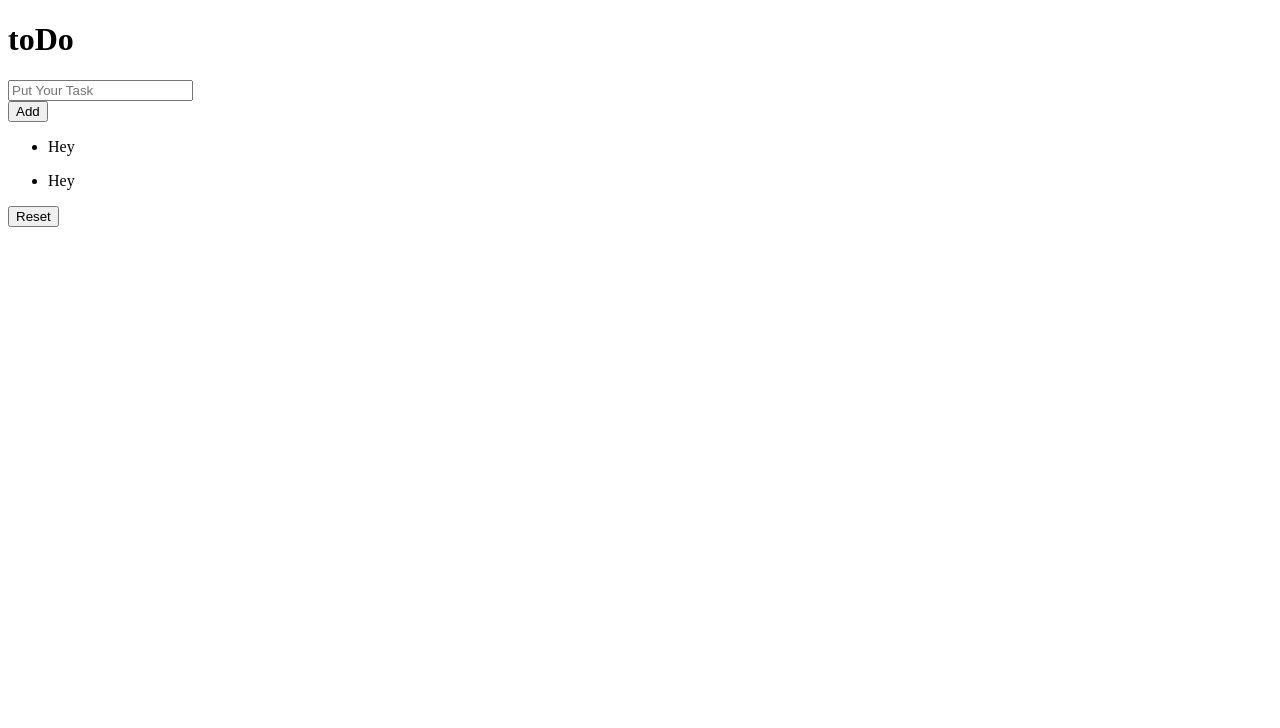
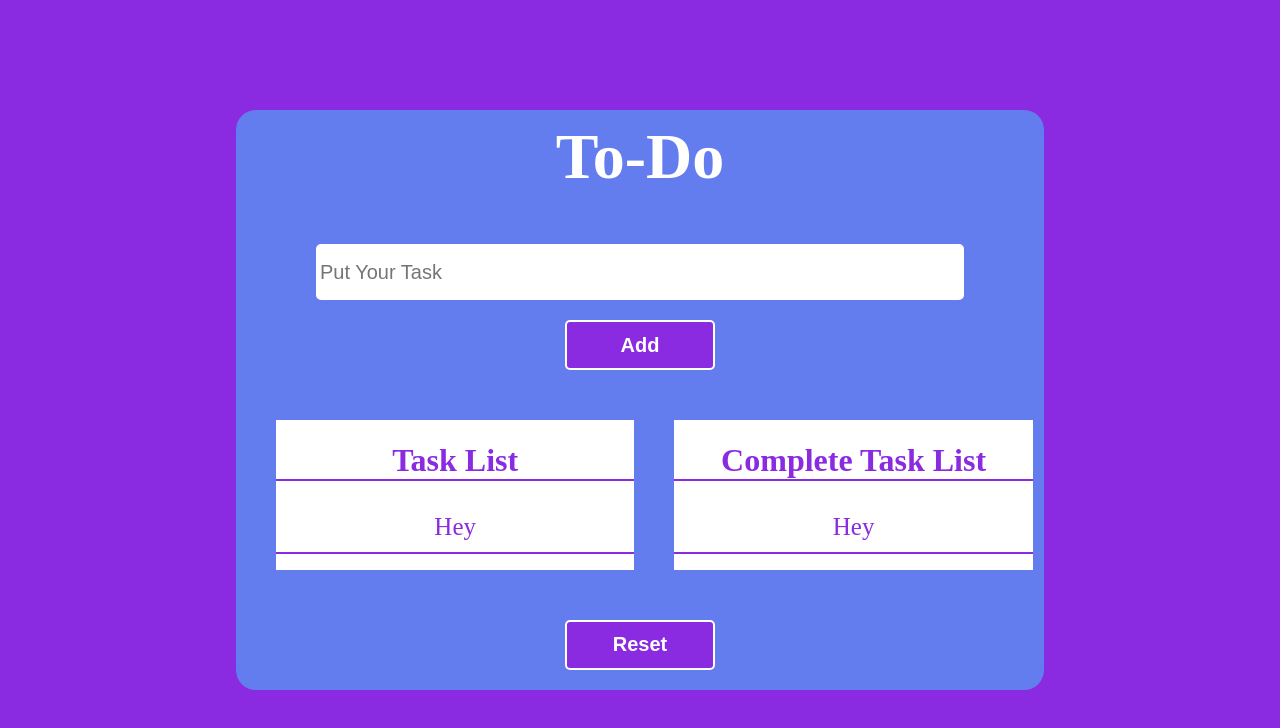
Before and after one commit to sabbir1054/to-do-app, a plain HTML site: page index.html in a window 1280 px wide. Drawn offline with Linux system fonts and the light colour scheme.

Commit message:
project style complete.

```diff
--- a/index.html
+++ b/index.html
@@ -13,21 +13,24 @@
     <div id="to-do-container">
         <div id="to-do-app">
             <div class="top">
-                <div class="haeding">
-                    <h1>toDo</h1>
+                <div class="heading">
+                    <h1>To-Do</h1>
                 </div>
                 <div class="input-task">
                     <input type="text" name="task" id="task-input" placeholder="Put Your Task"><br>
                     <input type="button" value="Add" id="input-btn" class="btn">
                 </div>
             </div>
-            <div class="middel">
+            <div class="middle">
                 <div class="task-list list">
+                    <h1>Task List</h1>
                     <ul>
                         <li>Hey</li>
+
                     </ul>
                 </div>
                 <div class="complete-list list">
+                    <h1>Complete Task List</h1>
                     <ul>
                         <li>Hey</li>
                     </ul>
--- a/style.css
+++ b/style.css
@@ -0,0 +1,73 @@
+body{
+    margin: 0;
+    padding: 0;
+    height: 100vh;
+    display: flex;
+    justify-content: center;
+    align-items: center;
+    background-color:blueviolet;
+    color: white;
+    text-align: center;
+}
+
+#to-do-app{
+    background-color: #647dee;
+    padding: 20px;
+    padding-top: 10px;
+    border-radius: 20px;
+    width: 60vw;
+
+}
+.heading h1{
+    margin: 0;
+    font-size: 4rem;
+    margin-bottom: 50px;
+}
+#task-input{
+    margin-bottom: 20px;
+    width: 50vw;
+    height: 50px;
+    border: 2px solid white;
+    outline: white;
+    font-size: 20px;
+    border-radius: 5px;
+}
+.btn{
+    font-size: 20px;
+    width: 150px;
+    height: 50px;
+    font-weight: bold;
+    color: rgb(255, 255, 255);
+    background-color: blueviolet;
+    border-radius: 5px;
+    border: 2px solid white;
+    cursor: pointer;
+}
+.middle{
+    display: flex;
+    justify-content: space-evenly;
+    text-align: center;
+    color: blueviolet;
+}
+.list{
+    background-color: rgb(255, 255, 255);
+    margin: 50px 20px;
+
+}
+.list h1{
+    border-bottom: 2px solid blueviolet;
+}
+.list ul{
+    list-style: none;
+    width: 28vw;
+    padding-left: 0;
+}
+.list ul li{
+    font-size: 25px;
+    border-bottom: 2px solid blueviolet;
+    height: 50px;
+    display: flex;
+    align-items: center;
+    justify-content: center;
+
+}
```
